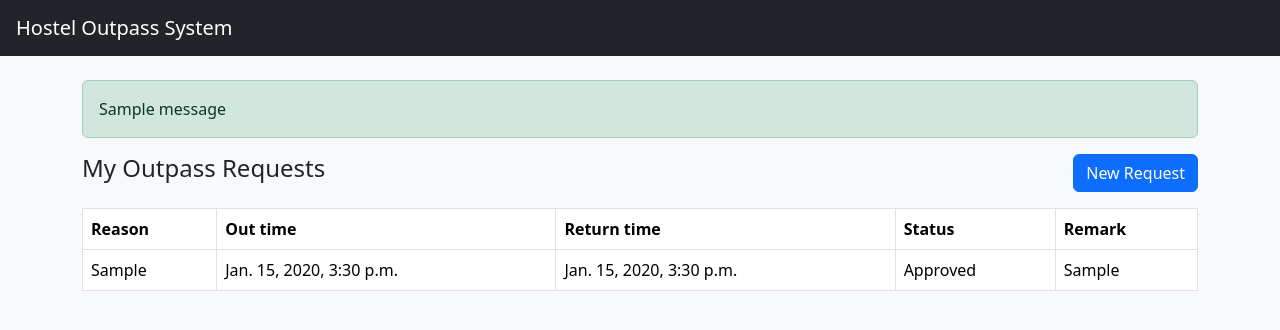
After one commit to sanjaykumar-k1/hostel-outpass-system, a Django app: page /outpass/my-requests/ in a window 1280 px wide. The commit adds this page. Shown: the top 330 px of the page. Run offline with Django 5.2, Linux system fonts and the light colour scheme; a user stored in the database is signed in; tables that the repository leaves empty hold one stand-in row (values such as "Sample post"); one stand-in notice (Sample message) is shown.

Commit message:
Add student outpass request form

```diff
--- a/accounts/templates/accounts/dashboard.html
+++ b/accounts/templates/accounts/dashboard.html
@@ -15,6 +15,10 @@
 <div class="container mt-4">
     <h3>{{ role }} Dashboard</h3>
     <p>Welcome, {{ request.user.username }}</p>
+    {% if role == 'Student' %}
+        <a href="{% url 'request_outpass' %}" class="btn btn-primary">Request Outpass</a>
+        <a href="{% url 'my_requests' %}" class="btn btn-secondary">My Requests</a>
+    {% endif %}
 </div>
 </body>
 </html>
--- a/config/settings.py
+++ b/config/settings.py
@@ -106,7 +106,7 @@ AUTH_PASSWORD_VALIDATORS = [
 
 LANGUAGE_CODE = 'en-us'
 
-TIME_ZONE = 'UTC'
+TIME_ZONE = 'Asia/Kolkata'
 
 USE_I18N = True
 
--- a/config/urls.py
+++ b/config/urls.py
@@ -22,6 +22,7 @@ from django.conf.urls.static import static
 urlpatterns = [
     path('admin/', admin.site.urls),
     path('', include('accounts.urls')),
+    path('outpass/', include('outpass.urls')),
 ]
 
 urlpatterns += static(settings.MEDIA_URL, document_root=settings.MEDIA_ROOT)
--- /dev/null
+++ b/outpass/templates/outpass/my_requests.html
@@ -0,0 +1,39 @@
+<!DOCTYPE html>
+<html>
+<head>
+    <title>My Requests</title>
+    <link href="https://cdn.jsdelivr.net/npm/bootstrap@5.3.3/dist/css/bootstrap.min.css" rel="stylesheet">
+</head>
+<body class="bg-light">
+<nav class="navbar navbar-dark bg-dark px-3">
+    <a class="navbar-brand" href="{% url 'home' %}">Hostel Outpass System</a>
+</nav>
+<div class="container mt-4">
+    {% for message in messages %}
+        <div class="alert alert-success">{{ message }}</div>
+    {% endfor %}
+    <div class="d-flex justify-content-between mb-3">
+        <h4>My Outpass Requests</h4>
+        <a href="{% url 'request_outpass' %}" class="btn btn-primary">New Request</a>
+    </div>
+    <table class="table table-bordered bg-white">
+        <thead>
+            <tr><th>Reason</th><th>Out time</th><th>Return time</th><th>Status</th><th>Remark</th></tr>
+        </thead>
+        <tbody>
+            {% for r in requests_list %}
+            <tr>
+                <td>{{ r.reason }}</td>
+                <td>{{ r.out_date }}</td>
+                <td>{{ r.expected_return }}</td>
+                <td>{{ r.status }}</td>
+                <td>{{ r.remark }}</td>
+            </tr>
+            {% empty %}
+            <tr><td colspan="5" class="text-center">No requests yet.</td></tr>
+            {% endfor %}
+        </tbody>
+    </table>
+</div>
+</body>
+</html>
--- /dev/null
+++ b/outpass/urls.py
@@ -0,0 +1,7 @@
+from django.urls import path
+from . import views
+
+urlpatterns = [
+    path('request/', views.request_outpass, name='request_outpass'),
+    path('my-requests/', views.my_requests, name='my_requests'),
+]
--- a/outpass/views.py
+++ b/outpass/views.py
@@ -1,3 +1,41 @@
-from django.shortcuts import render
+from django.shortcuts import render, redirect
+from django.contrib import messages
+from django.contrib.auth.decorators import login_required
+from accounts.models import Student
+from .models import OutpassRequest
+from .forms import OutpassRequestForm
 
-# Create your views here.
+
+@login_required
+def request_outpass(request):
+    try:
+        student = request.user.student
+    except Student.DoesNotExist:
+        messages.error(request, 'No student profile found. Ask admin to create one.')
+        return redirect('home')
+
+    if request.method == 'POST':
+        form = OutpassRequestForm(request.POST)
+        if form.is_valid():
+            outpass = form.save(commit=False)
+            if outpass.expected_return <= outpass.out_date:
+                form.add_error('expected_return', 'Return time must be after out time.')
+            else:
+                outpass.student = student
+                outpass.save()
+                messages.success(request, 'Outpass request submitted.')
+                return redirect('my_requests')
+    else:
+        form = OutpassRequestForm()
+    return render(request, 'outpass/request_form.html', {'form': form})
+
+
+@login_required
+def my_requests(request):
+    try:
+        student = request.user.student
+    except Student.DoesNotExist:
+        messages.error(request, 'No student profile found. Ask admin to create one.')
+        return redirect('home')
+    requests_list = OutpassRequest.objects.filter(student=student).order_by('-created_at')
+    return render(request, 'outpass/my_requests.html', {'requests_list': requests_list})
```
Also changed, not shown: outpass/forms.py (added, +13 -0 lines), outpass/templates/outpass/request_form.html (added, +37 -0 lines).
